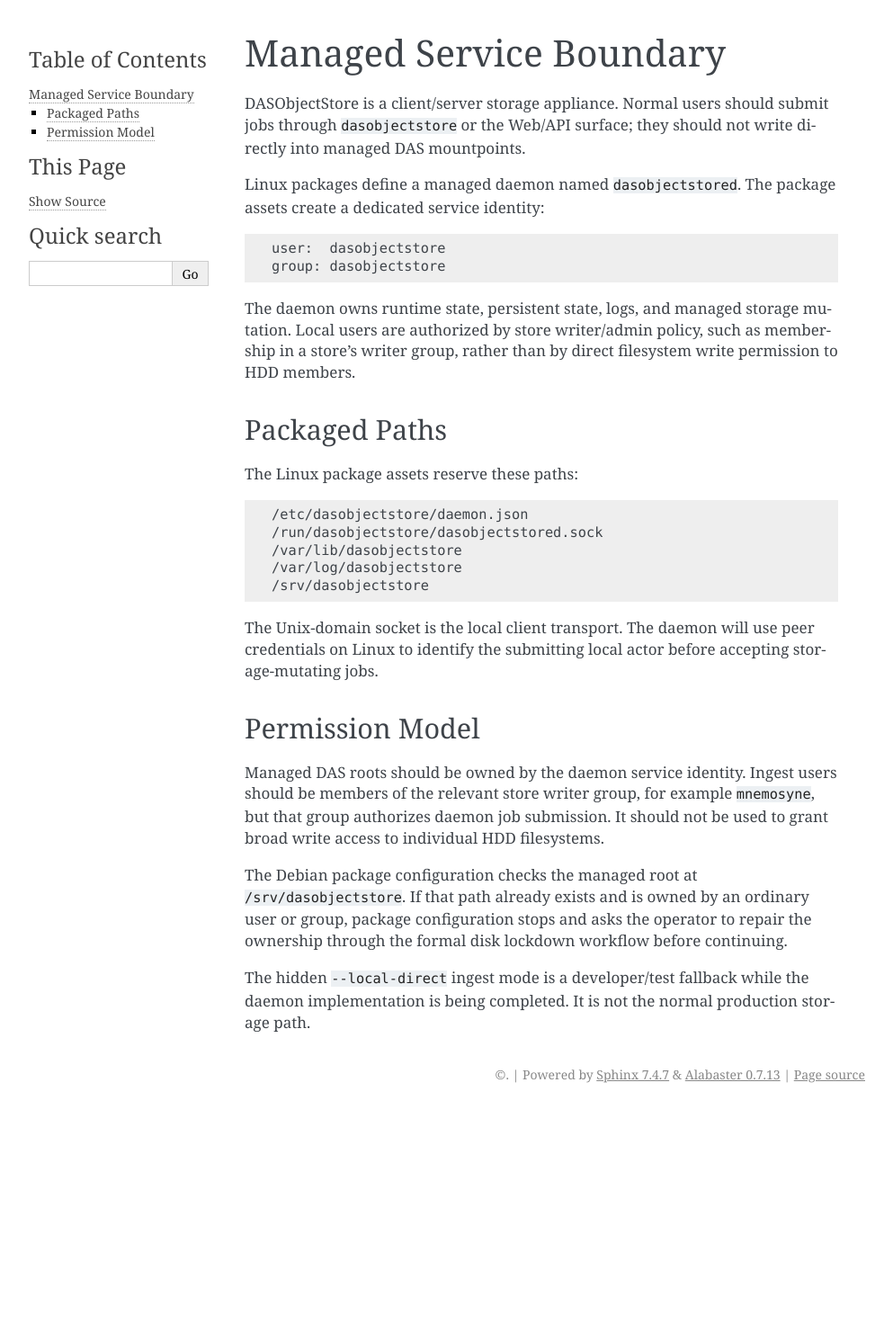
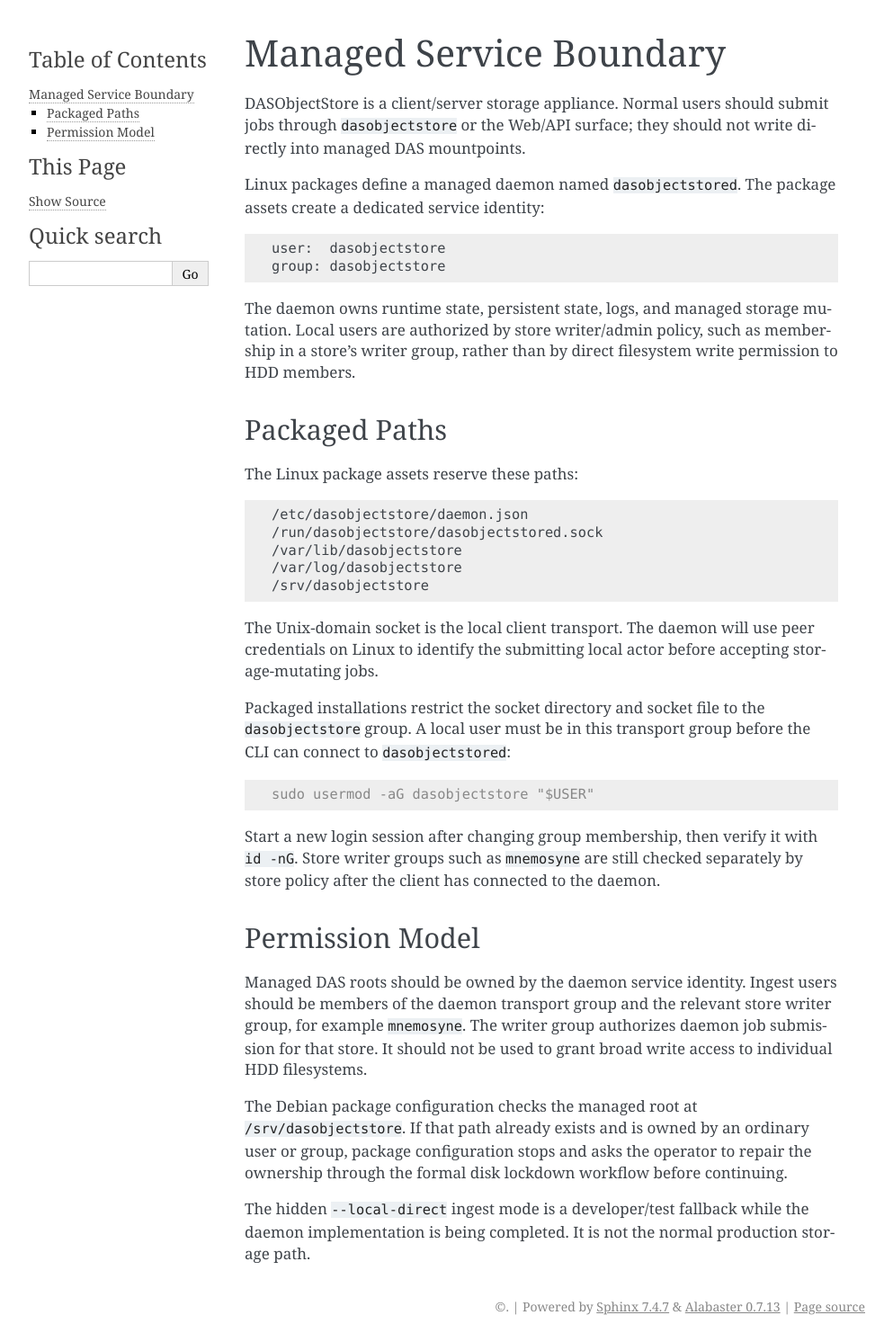
Before and after one commit to sagrudd/DASObjectStore, a Sphinx documentation site: the page built from docs/user/service-boundary.rst, in a window 1280 px wide. Shown: the whole page at 90% size, without its empty margins (148-1141 px from the left). Built offline with Sphinx 7.4.7, drawn with Linux system fonts in a browser that asks for light colours; before the commit the page ends 1234 px from its top, so only the background shows below that.

Commit message:
Explain daemon socket permission failures

```diff
--- a/docs/user/service-boundary.rst
+++ b/docs/user/service-boundary.rst
@@ -35,13 +35,26 @@ The Unix-domain socket is the local client transport. The daemon will use peer
 credentials on Linux to identify the submitting local actor before accepting
 storage-mutating jobs.
 
+Packaged installations restrict the socket directory and socket file to the
+``dasobjectstore`` group. A local user must be in this transport group before
+the CLI can connect to ``dasobjectstored``:
+
+.. code-block:: console
+
+   sudo usermod -aG dasobjectstore "$USER"
+
+Start a new login session after changing group membership, then verify it with
+``id -nG``. Store writer groups such as ``mnemosyne`` are still checked
+separately by store policy after the client has connected to the daemon.
+
 Permission Model
 ----------------
 
 Managed DAS roots should be owned by the daemon service identity. Ingest users
-should be members of the relevant store writer group, for example
-``mnemosyne``, but that group authorizes daemon job submission. It should not be
-used to grant broad write access to individual HDD filesystems.
+should be members of the daemon transport group and the relevant store writer
+group, for example ``mnemosyne``. The writer group authorizes daemon job
+submission for that store. It should not be used to grant broad write access to
+individual HDD filesystems.
 
 The Debian package configuration checks the managed root at
 ``/srv/dasobjectstore``. If that path already exists and is owned by an ordinary
```
Also changed, not shown: docs/user/ingesting-files.rst (+16 -4 lines), 1 other file.
